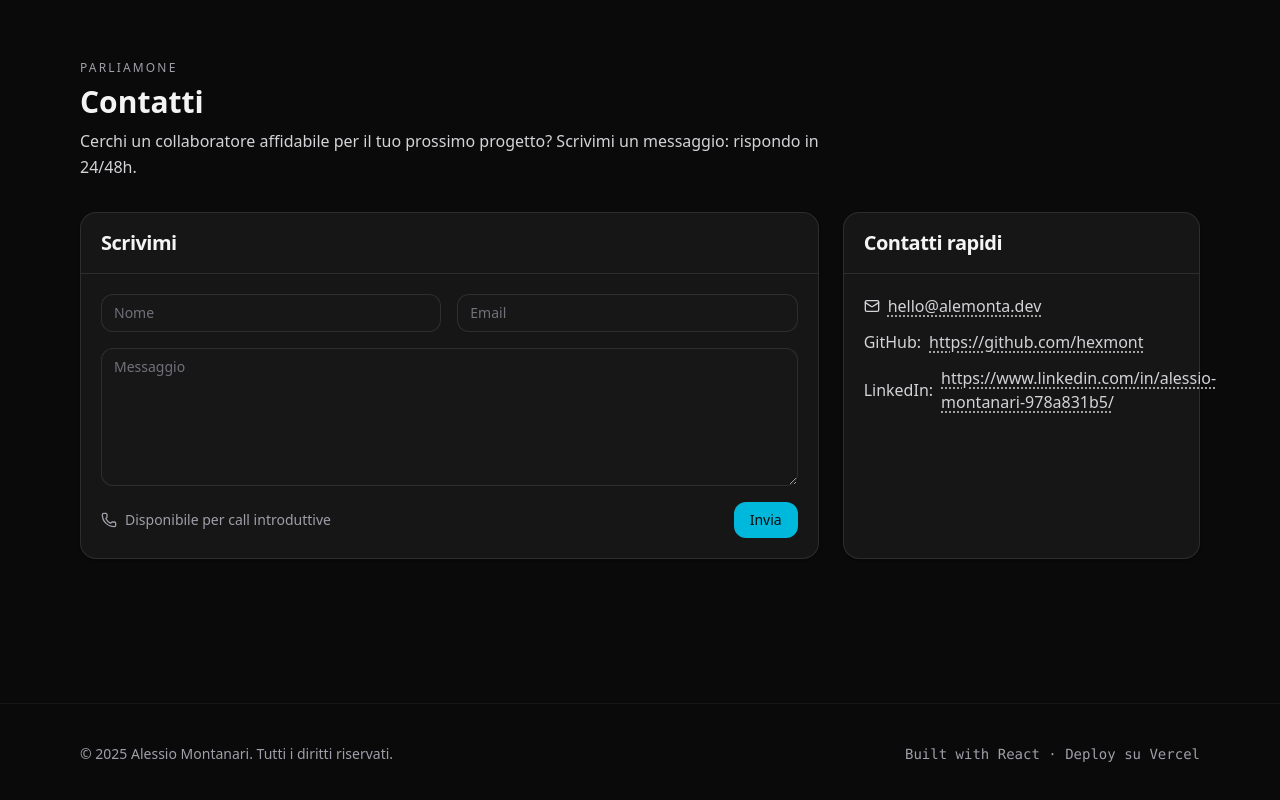
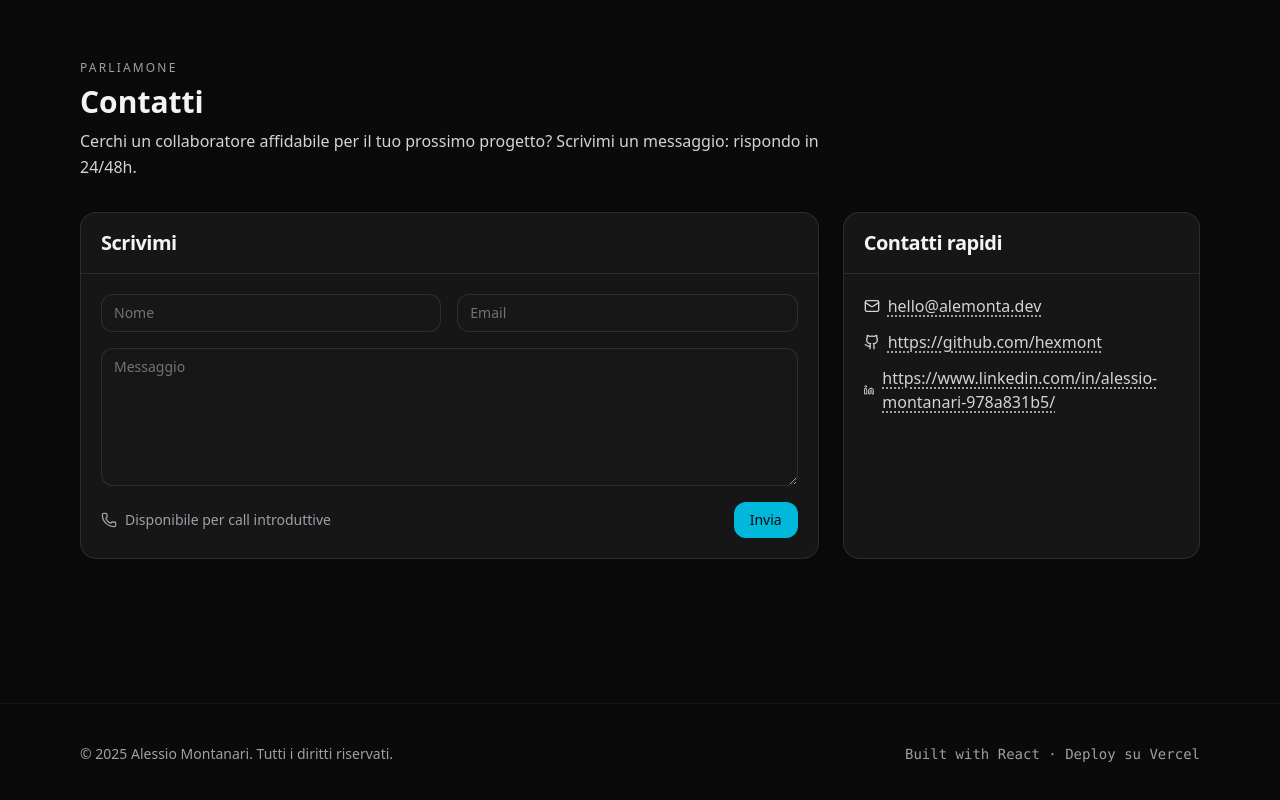
Before and after one commit to hexmont/alemonta.dev, a React (Vite) app: page / in a window 1280 px wide. Shown: the part 2743-3543 px from the top of the page. Built offline with nearby package versions, Linux system fonts and the light colour scheme.

Commit message:
added icons instead of text

```diff
--- a/src/pages/Contact.tsx
+++ b/src/pages/Contact.tsx
@@ -1,5 +1,5 @@
 import { useMemo, useState } from "react";
-import { Mail, Phone } from "lucide-react";
+import { Mail, Phone, Github, Linkedin } from "lucide-react";
 import { SectionHeading } from "@/components/SectionHeading";
 import { Card, CardContent, CardHeader, CardTitle } from "@/components/ui/Card";
 import { Input } from "@/components/ui/Input";
@@ -86,7 +86,7 @@ export function Contact() {
               </a>
             </p>
             <p className="flex items-center gap-2">
-              GitHub:{" "}
+              <Github className="h-4 w-4" />{" "}
               <a
                 className="underline decoration-dotted underline-offset-4 hover:text-white"
                 href={CONFIG.socials.github}
@@ -95,7 +95,7 @@ export function Contact() {
               </a>
             </p>
             <p className="flex items-center gap-2">
-              LinkedIn:{" "}
+              <Linkedin className="h-4 w-4" />{" "}
               <a
                 className="underline decoration-dotted underline-offset-4 hover:text-white"
                 href={CONFIG.socials.linkedin}
```
